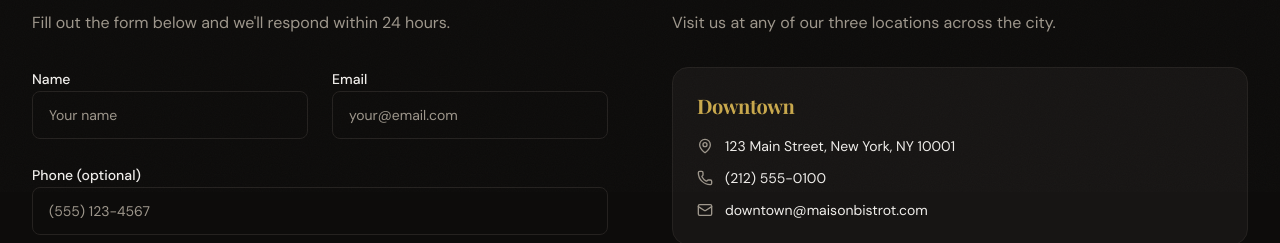
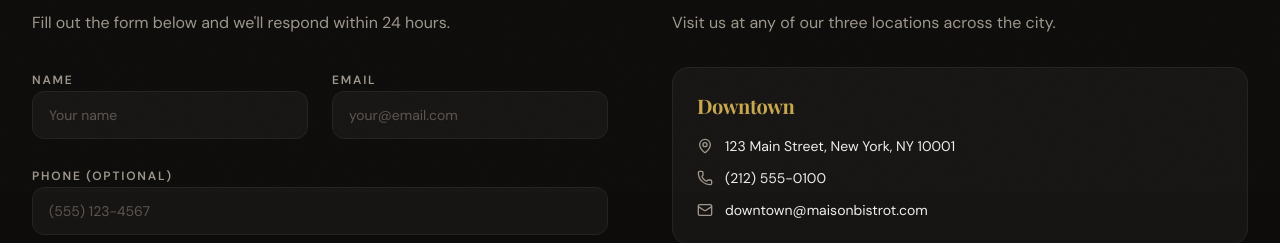
Before and after one commit to Kamkmgamer/5000-dollar-site, a Next.js app: page /contact in a window 1280 px wide. Shown: the part 608-851 px from the top of the page. Built offline with nearby package versions, Linux system fonts and the light colour scheme; no server answers.

Commit message:
feat(ui): update input component styling

```diff
--- a/components/ui/Input.tsx
+++ b/components/ui/Input.tsx
@@ -9,22 +9,26 @@ interface InputProps extends InputHTMLAttributes<HTMLInputElement> {
 const Input = forwardRef<HTMLInputElement, InputProps>(
   ({ className, label, error, ...props }, ref) => {
     return (
-      <div className="space-y-2">
+      <div className="space-y-1.5">
         {label && (
-          <label className="text-sm font-medium text-[var(--foreground)]">
+          <label className="text-xs font-semibold uppercase tracking-[0.15em] text-[var(--neutral-400)]">
             {label}
           </label>
         )}
         <input
           className={cn(
-            'flex h-12 w-full rounded-lg border border-[var(--border)] bg-[var(--background)] px-4 py-2 text-sm transition-colors placeholder:text-[var(--muted-foreground)] focus-visible:outline-none focus-visible:ring-2 focus-visible:ring-[var(--ring)] disabled:cursor-not-allowed disabled:opacity-50',
-            error && 'border-red-500 focus-visible:ring-red-500',
+            'flex h-12 w-full rounded-xl border border-[var(--neutral-700)] bg-[var(--neutral-900)] px-4 text-sm text-[var(--neutral-100)] transition-all duration-300 placeholder:text-[var(--neutral-600)] focus:border-[var(--accent-500)]/40 focus:outline-none focus:ring-1 focus:ring-[var(--accent-500)]/20',
+            error && 'border-red-500/50 focus:ring-red-500/20',
             className
           )}
           ref={ref}
           {...props}
         />
-        {error && <p className="text-sm text-red-500">{error}</p>}
+        {error && (
+          <p className="text-xs text-red-400">
+            {error}
+          </p>
+        )}
       </div>
     );
   }
```
